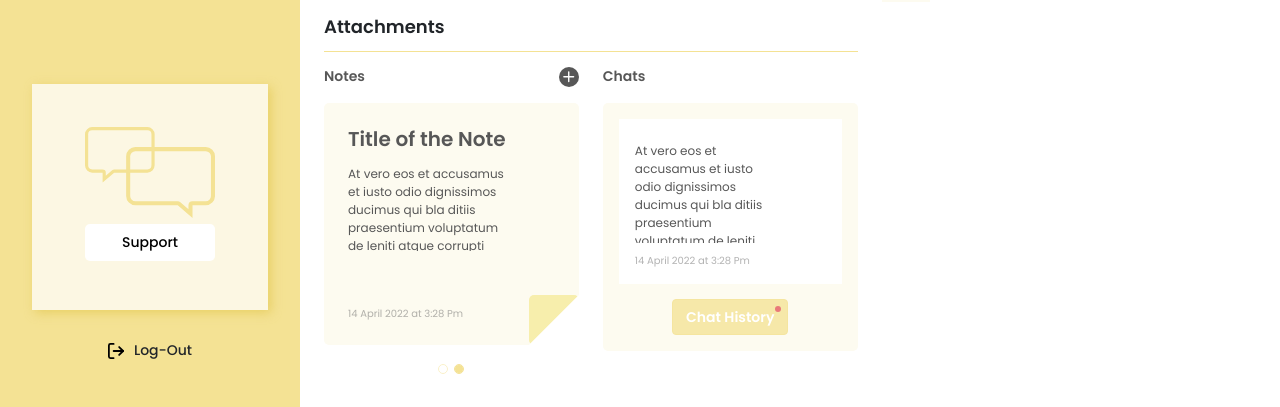
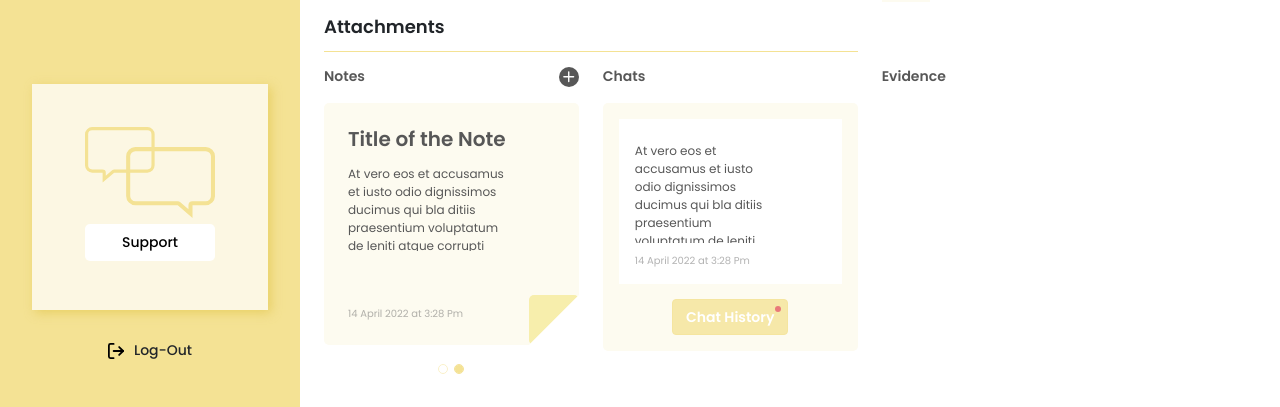
Before and after one commit to rdhassan/aftercard, a React (Vite) app: page /merchantdashboard in a window 1280 px wide. Shown: the part 545-952 px from the top of the page. Built offline with nearby package versions, Linux system fonts and the light colour scheme.

Commit message:
merchan page designing

```diff
--- a/src/pages/merchant/dashboard.jsx
+++ b/src/pages/merchant/dashboard.jsx
@@ -3,6 +3,7 @@ import SideBar from '../../component/sidebar';
 import backicon from "../../assets/ac-back-button.svg";
 import plus from "../../assets/ac-add-a-note.svg";
 import shopify from "../../assets/ac-shopify-icom.svg";
+import byDefault from "../../assets/ac-shopify-icom.svg";
 
 import './dashboard.scss';
 import { Badge, Row, Col,Carousel,Button } from 'react-bootstrap';
@@ -68,7 +69,7 @@ const MerchantDashboard = () => {
                 <Col md={9} className="cl-value pe-lg-0">
                   <InputField label="Claim Value" type="number" placeholder="Value" />
                 </Col>
-                <Col md={3} className="text-center mb-10">
+                <Col md={3} className="text-md-center mb-10">
                   <label className='w-100'>Order Source</label>
                   <a href='#'>
                     <img src={shopify} height="40" />
@@ -88,6 +89,10 @@ const MerchantDashboard = () => {
           <Row>
             <Col lg={7}>
               <h2 className='heading'>Attachments</h2>
+            </Col>
+          </Row>
+          <Row>
+            <Col lg={7}>
               <Row>
                 <Col lg={6}>
                   <div className='attachment-heading'>
@@ -149,6 +154,13 @@ const MerchantDashboard = () => {
                 </Col>
               </Row>
             </Col>
+            <Col lg={5}>
+              <div className='attachment-heading'>
+                <p className="inner d-flex justify-content-between align-items-center">
+                  Evidence
+                </p>
+              </div>
+            </Col>
           </Row>
         </div>
       </div>
```
